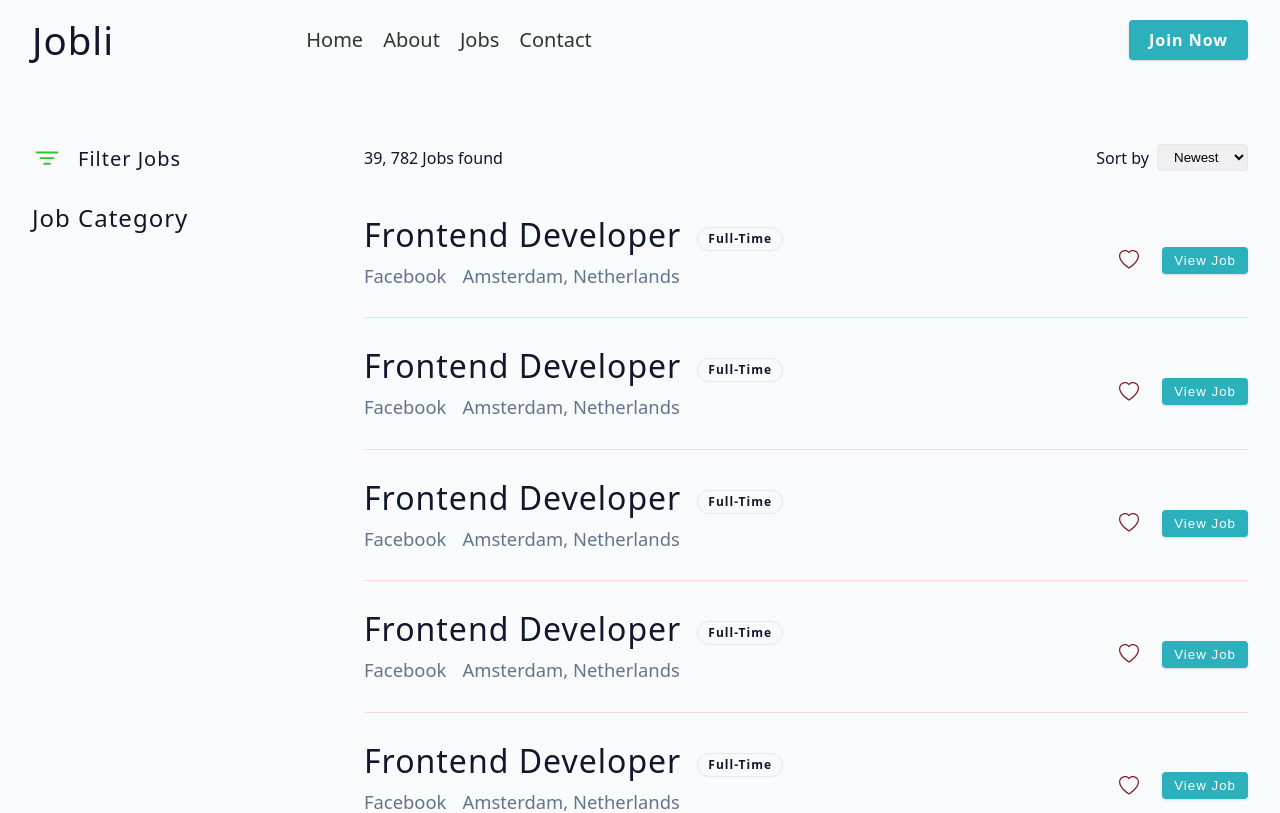
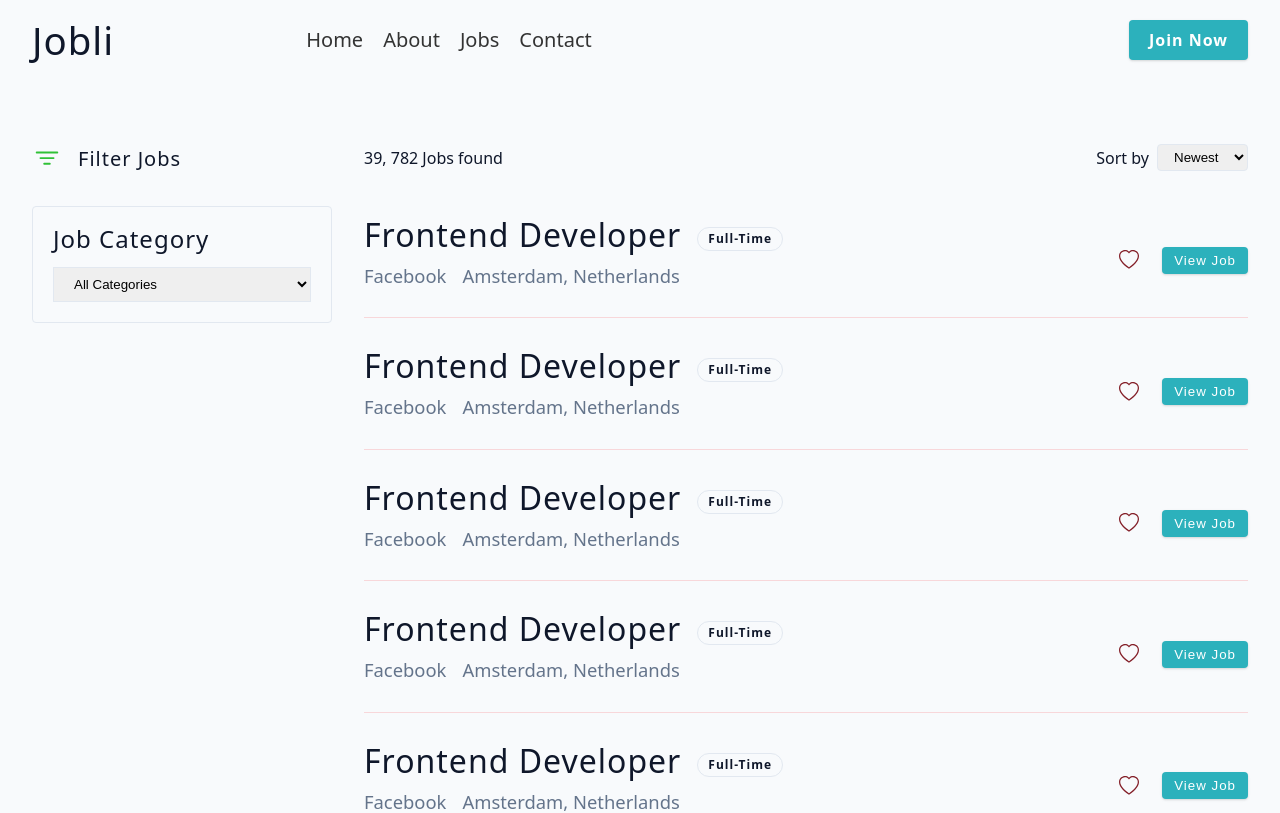
Before and after one commit to Jon-Felipe/jobli, a React (Vite) app in the folder client/: page /jobs in a window 1280 px wide. Shown: the top 813 px of the page. Built offline with nearby package versions, Linux system fonts and the light colour scheme.

Commit message:
job category filter

```diff
--- a/client/src/pages/Jobs.tsx
+++ b/client/src/pages/Jobs.tsx
@@ -18,7 +18,16 @@ function Jobs({}: Props) {
           <p>Filter Jobs</p>
         </div>
         <div className='filters__content'>
-          <h3>Job Category</h3>
+          <div className='filters__content-catgory'>
+            <h3>Job Category</h3>
+            <select name='category' id='category'>
+              <option value='all'>All Categories</option>
+              <option value='development'>Development</option>
+              <option value='design'>Design</option>
+              <option value='sales'>Sales</option>
+              <option value='property'>Real Estate</option>
+            </select>
+          </div>
         </div>
       </section>
       <section className='jobs'>
@@ -71,8 +80,20 @@ const Wrapper = styled.div`
     }
   }
   .filters__content {
+    border: 1px solid var(--grey-200);
+    padding: 1.25rem;
+    border-radius: var(--border-radius);
+  }
+  .filters__content-catgory {
     h3 {
       font-size: 1.5rem;
+      margin-bottom: 1rem;
+    }
+    select {
+      width: 100%;
+      padding: 0.5rem 1rem;
+      border: 1px solid var(--grey-200);
+      cursor: pointer;
     }
   }
   .jobs__header {
```
